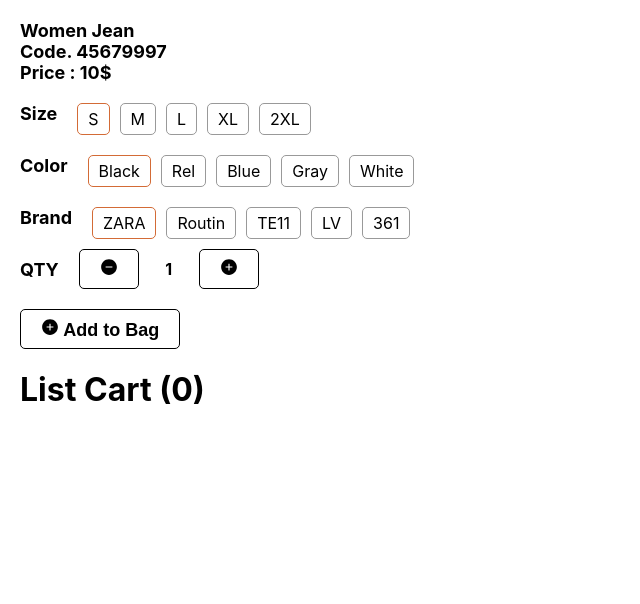
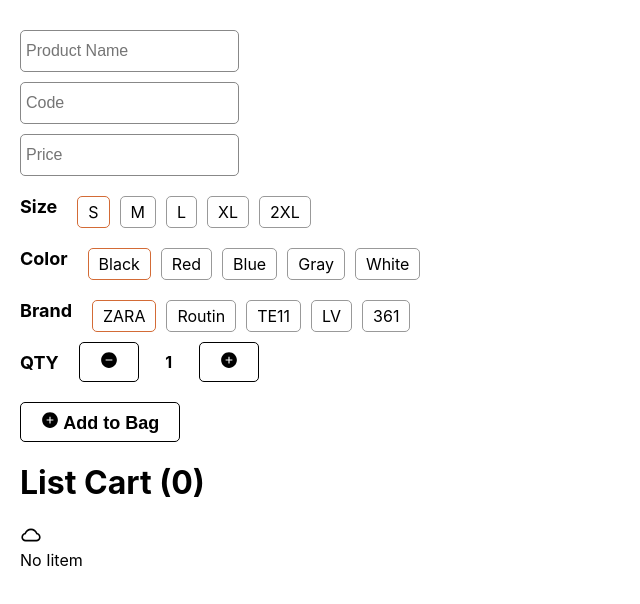
Before and after one commit to vannakdy/course_reactjs_g7, a React (Create React App) app: page / in a window 1280 px wide. Shown: the top 604 px of the page, without its empty margins (0-640 px from the left). Built offline with nearby package versions, Linux system fonts and the light colour scheme.

Commit message:
remove item from array

```diff
--- a/src/App.js
+++ b/src/App.js
@@ -6,6 +6,8 @@ import {
   AiFillPlusCircle,
   AiFillMinusCircle,
 } from "react-icons/ai";
+import {MdDelete} from "react-icons/md"
+import {AiOutlineCloud} from "react-icons/ai"
 
 function App() {
   const [arrSize, setArrSize] = useState([
@@ -39,7 +41,7 @@ function App() {
     },
     {
       id: 2,
-      title: "Rel",
+      title: "Red",
     },
     {
       id: 3,
@@ -81,6 +83,8 @@ function App() {
   const [brandId, setBrandId] = useState(1);
   const [qty,setQty] = useState(1)
   const [price,setPrice] = useState(10)
+  const [pname,setPname] = useState("Women Jean")
+  const [code,setCode] = useState(45679997)
 
   const [arrProduct,setArrProduct] = useState([])
 
@@ -106,27 +110,66 @@ function App() {
     setQty(qty+1)
   }
 
+  function getOptionLabel(idSelected,arrOption){
+    var name = ""
+    for(var i = 0 ; i < arrOption.length ; i++){
+      if(idSelected == arrOption[i].id){
+        name = arrOption[i].title;
+        break;
+      }
+    }
+    return name;
+  }
+
   function onClickAddToBag(){
+    var size = getOptionLabel(sizeId,arrSize);
+    var color = getOptionLabel(colorId,arrColor);
+    var brand = getOptionLabel(brandId,arrBrand);
     var itemProduct = {
-      pname : "Women Jen",
-      code : "45679997",
-      price : 10,
-      size : "S",
-      color : "Black",
-      brand : "ZARA",
-      qty : 2,
-      total : 20
+      pname : pname,
+      code :code,
+      price : price,
+      size : size,
+      color : color,
+      brand : brand ,
+      qty : qty,
+      total : qty * price
     }
     var arrTmp = [...arrProduct,itemProduct]; // concat item to array
 
     setArrProduct(arrTmp)
   }
 
+  function onClickRemove(item,index){
+    // // way 1
+    // var newItem = arrProduct
+    // newItem.splice(index,1)
+    // way 2
+    var newItem = arrProduct.filter((item,indexItem)=>indexItem != index) // way2
+    setArrProduct([...newItem])
+    alert("Remove success!")
+  }
+
   return (
     <div className="container">
-      <div className="txtTitle">Women Jean</div>
+      <input
+        className="input"
+        placeholder="Product Name"
+        onChange={(e)=>setPname(e.target.value)}
+      /><br/>
+      <input
+        className="input"
+        placeholder="Code"
+        onChange={(e)=>setCode(e.target.value)}
+      /><br/>
+      <input
+        className="input"
+        placeholder="Price"
+        onChange={(e)=>setPrice(Number(e.target.value))}
+      /><br/>
+      {/* <div className="txtTitle">Women Jean</div>
       <div className="txtTitle">Code. 45679997</div>
-      <div className="txtTitle">Price : {price}$</div>
+      <div className="txtTitle">Price : {price}$</div> */}
 
       <div className="container-size">
         <div className="txtTitle">Size</div>
@@ -203,17 +246,29 @@ function App() {
 
       {/* vannak */}
       <h1>List Cart ({arrProduct.length})</h1>
+
+      {arrProduct.length == 0 &&
+        <div>
+          <AiOutlineCloud style={{fontSize:22}} />
+          <div>No Iitem</div>
+        </div>
+      }
+
       {arrProduct.map((item,index)=>{
         return (
           <div className="listCart" key={index}>
             <div>
-              <div>{item.pname}</div>
+              <div style={{fontSize:18,fontWeight:"bold",marginBottom:5}}>{item.pname}</div>
               <div>{item.code}</div>
               <div>{item.size} / {item.color} / {item.brand}</div>
             </div>
             <div style={{marginLeft: 20}}>
-              <div>1 * {item.price}$</div>
+              <div>{item.qty} * {item.price}$</div>
               <div>{item.total}$</div>
+            </div>
+
+            <div style={{marginLeft: 20}}>
+              <MdDelete onClick={()=>onClickRemove(item,index)} style={{fontSize:18,color:'brown'}}/>
             </div>
 
           </div>
```
